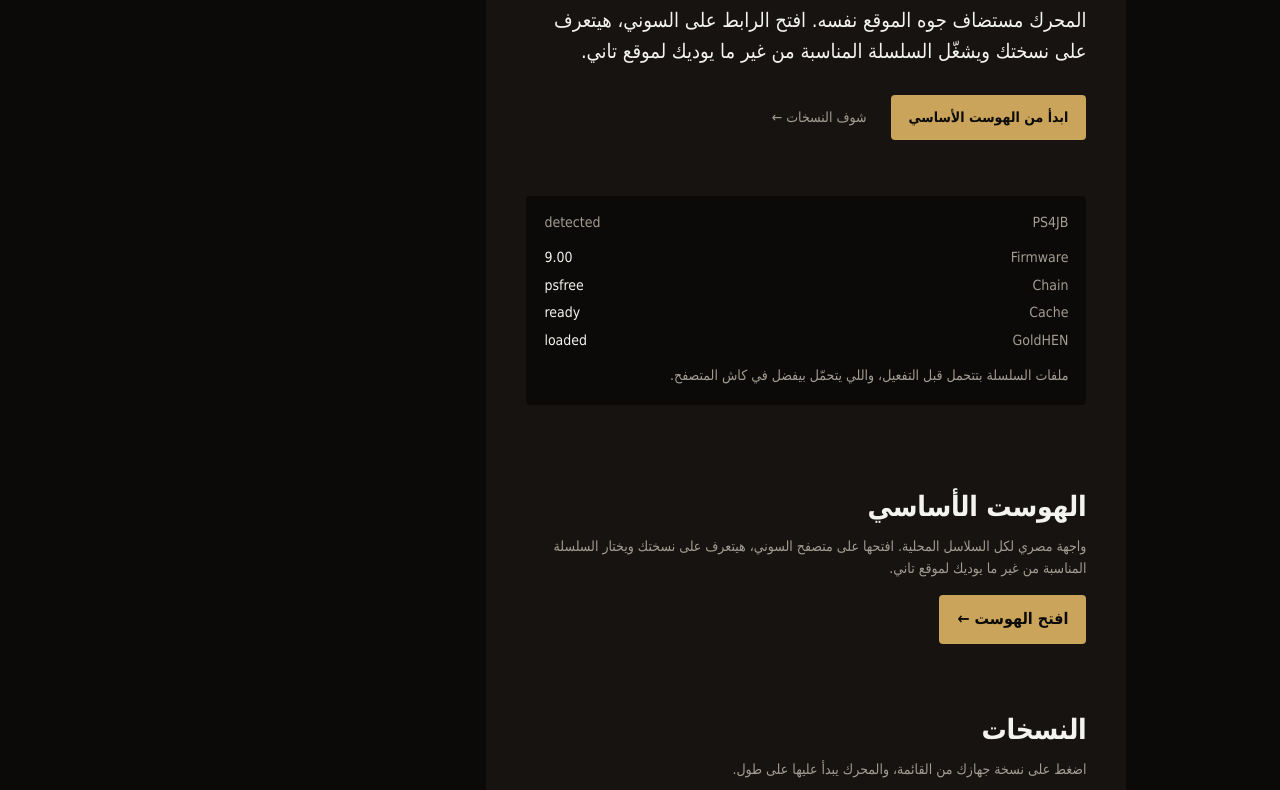
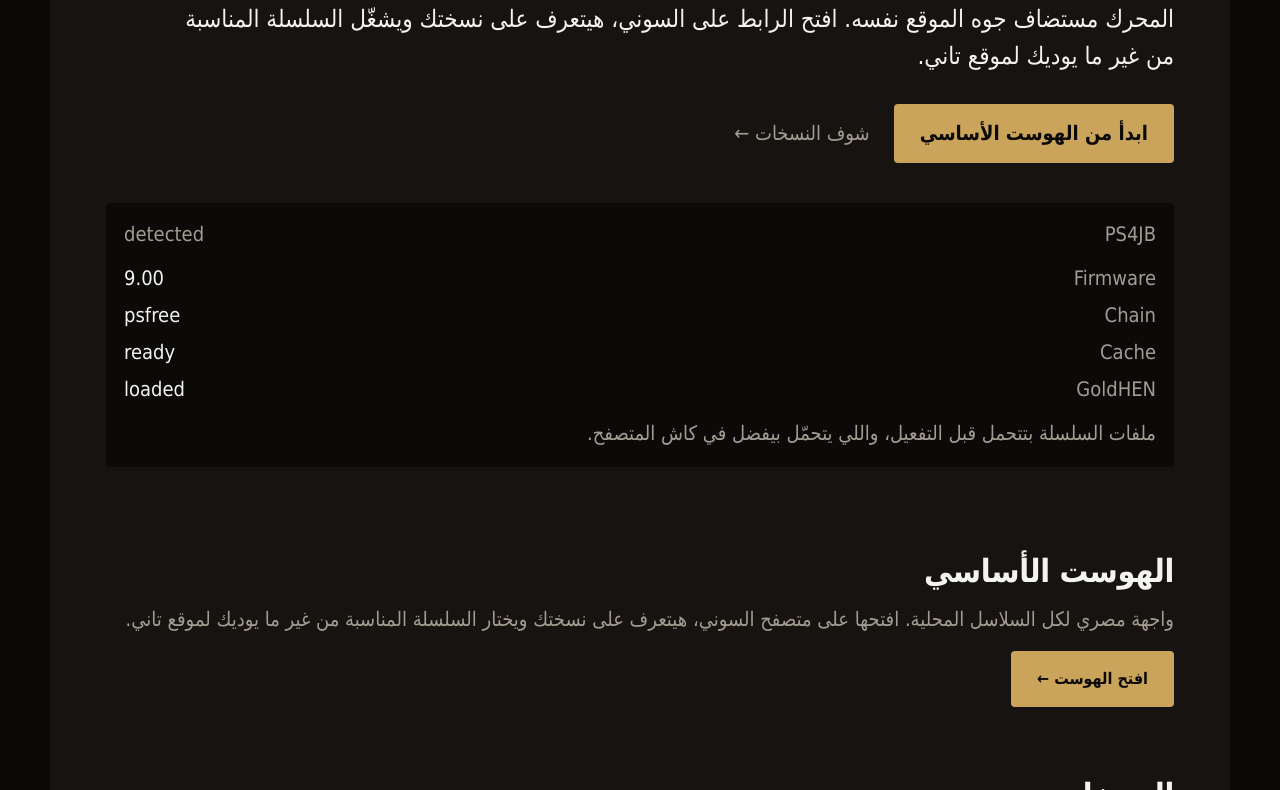
Before and after one commit to FaslaAnime/FaslaAnime.github.io, a plain HTML site: page index.html in a window 1280 px wide. Shown: the part 325-1115 px from the top of the page. Drawn offline with Linux system fonts and the light colour scheme.

Commit message:
Size layout for PS4 browser: wide centred column and larger TV-readable type

```diff
--- a/dev/ag/ag.css
+++ b/dev/ag/ag.css
@@ -20,10 +20,11 @@ body {
 a { color: inherit; }
 h1, p { margin: 0; }
 .latin { direction: ltr; unicode-bidi: isolate; }
+/* Sized for the PS4 browser on a TV: a wide, centred column instead of a
+   narrow mobile-width strip with half the screen left empty. */
 .column, .top {
-  width: min(640px, calc(100% - 48px));
-  margin-inline-start: 12vw;
-  margin-inline-end: auto;
+  width: min(1180px, calc(100% - 96px));
+  margin-inline: auto;
 }
 .column { background: var(--surface); padding: 40px 40px 24px; border-radius: var(--radius); }
 .top { display: flex; justify-content: space-between; align-items: baseline; padding-top: 56px; padding-bottom: 24px; }
@@ -89,5 +90,19 @@ h1 { font-size: 40px; font-weight: 600; letter-spacing: -0.02em; line-height: 1.
 }
 .action:hover { background: #d9b46a; }
 body.done .state { color: #9fd08a; }
-@media (max-width: 900px) { .column, .top { margin-inline: auto; } }
 @media (max-width: 520px) { .column, .top { width: calc(100% - 32px); } .column { padding: 24px 20px; } .top { padding-top: 32px; } h1 { font-size: 32px; } }
+/* PS4 / TV: larger type and controls, readable from across the room. */
+@media (min-width: 1000px) {
+  body { font-size: 22px; }
+  .column { padding: 48px 56px 32px; }
+  .top { padding-top: 64px; }
+  h1 { font-size: 52px; }
+  .lead { font-size: 26px; max-width: 72ch; }
+  .warn, .notice { font-size: 20px; max-width: 72ch; }
+  .jb-contact { font-size: 26px; max-width: 72ch; }
+  .jb-contact a { font-size: 30px; }
+  .readout { font-size: 22px; }
+  .state { font-size: 24px; }
+  .action { min-height: 56px; padding-inline: 26px; font-size: 20px; }
+  .ram { font-size: 20px; }
+}
--- a/dev/dev.css
+++ b/dev/dev.css
@@ -32,10 +32,11 @@ h1, h2, p { margin: 0; }
 .latin { direction: ltr; unicode-bidi: isolate; }
 code { font-family: ui-monospace, monospace; direction: ltr; unicode-bidi: isolate; color: var(--accent); }
 
+/* Sized for the PS4 browser on a TV: a wide, centred column instead of a
+   narrow mobile-width strip with half the screen left empty. */
 .column, .top, .foot {
-  width: min(640px, calc(100% - 48px));
-  margin-inline-start: 12vw;
-  margin-inline-end: auto;
+  width: min(1180px, calc(100% - 96px));
+  margin-inline: auto;
 }
 .column {
   background: #161310;
@@ -180,11 +181,25 @@ select {
 .contact a, .chain-note a { color: var(--accent); text-decoration: none; }
 .rights { margin-top: 6px; }
 
-@media (max-width: 900px) {
-  .column, .top, .foot { margin-inline: auto; }
-}
 @media (max-width: 520px) {
   .column, .top, .foot { width: calc(100% - 32px); }
   .column { padding: 24px 20px 8px; }
   .top { padding-top: 32px; }
 }
+/* PS4 / TV: larger type and controls, readable from across the room. */
+@media (min-width: 1000px) {
+  :root {
+    --small: 20px;
+    --body: 22px;
+    --lead: 24px;
+    --head: 32px;
+    --display: 48px;
+  }
+  .column { padding: 48px 56px 16px; }
+  .top { padding-top: 64px; }
+  .lead, .warn, .jb-contact { max-width: 72ch; }
+  .jb-contact { font-size: 26px; }
+  .jb-contact a { font-size: 30px; }
+  .btn { min-height: 62px; padding: 14px 30px; font-size: 24px; }
+  select { min-height: 58px; font-size: 22px; }
+}
--- a/styles.css
+++ b/styles.css
@@ -40,10 +40,11 @@ h1, h2, h3, p, figure, dl, dd, dt { margin: 0; }
 .latin { direction: ltr; unicode-bidi: isolate; }
 
 /* One quiet column, mirrored for RTL. */
+/* Sized for the PS4 browser on a TV: a wide, centred column instead of a
+   narrow mobile-width strip with half the screen left empty. */
 .column, .top, .foot {
-  width: min(640px, calc(100% - 48px));
-  margin-inline-start: 12vw;
-  margin-inline-end: auto;
+  width: min(1180px, calc(100% - 96px));
+  margin-inline: auto;
 }
 .column {
   background: #161310;
@@ -168,7 +169,6 @@ h1 {
 .rights { margin-top: 6px; }
 
 @media (max-width: 900px) {
-  .column, .top, .foot { margin-inline-start: auto; margin-inline-end: auto; }
   .hero { padding-top: 18vh; }
 }
 
@@ -182,3 +182,20 @@ h1 {
   .row { align-items: flex-start; padding-block: 8px; }
   .row-meta { max-width: 40%; white-space: normal; }
 }
+/* PS4 / TV: larger type and controls, readable from across the room. */
+@media (min-width: 1000px) {
+  :root {
+    --small: 20px;
+    --body: 22px;
+    --lead: 24px;
+    --head: 32px;
+    --display: 48px;
+  }
+  .column { padding: 48px 56px 16px; }
+  .top { padding-top: 64px; }
+  .hero { padding-top: 6vh; }
+  .lead, .notes dd, .panel-note { max-width: 72ch; }
+  .btn { min-height: 56px; padding: 14px 26px; font-size: 20px; }
+  .row { min-height: 48px; }
+  .panel { margin-top: 40px; }
+}
```
